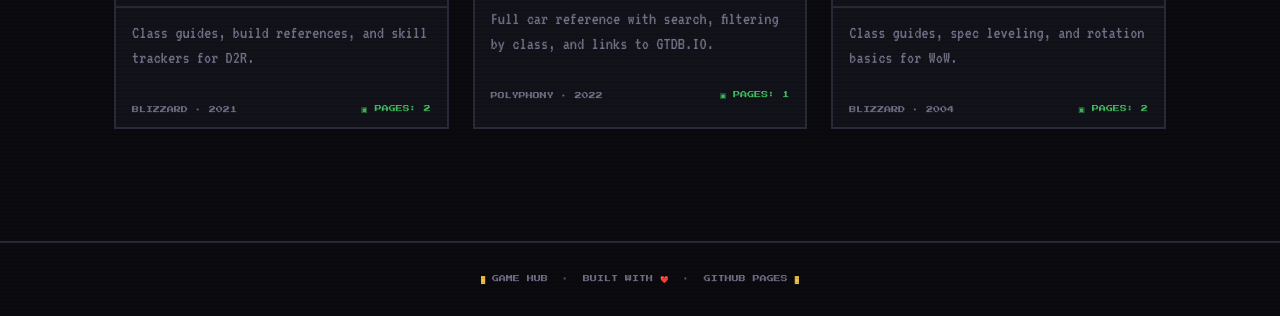
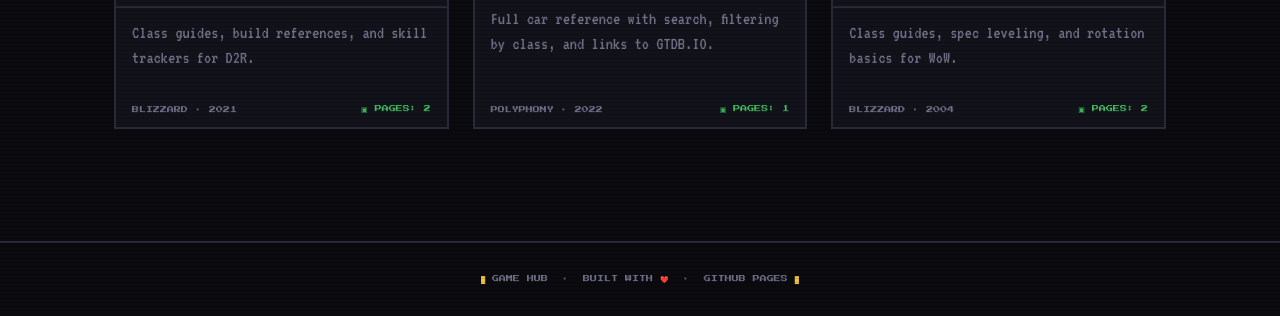
Before and after one commit to JabTomcat/game-hub, a plain HTML site: page index.html in a window 1280 px wide. Shown: the part 489-805 px from the top of the page. Drawn offline with Linux system fonts and the light colour scheme.

Commit message:
Change display to flex and update card styles

```diff
--- a/style.css
+++ b/style.css
@@ -307,7 +307,8 @@
   transition: border-color 0.1s, transform 0.1s;
   text-decoration: none;
   color: inherit;
-  display: block;
+  display: flex;
+  flex-direction: column;
   position: relative;
   overflow: hidden;
 }
@@ -361,6 +362,7 @@
 
 .card-body {
   padding: 0.8rem 1rem;
+  flex: 1;
 }
 
 .card-desc {
```
